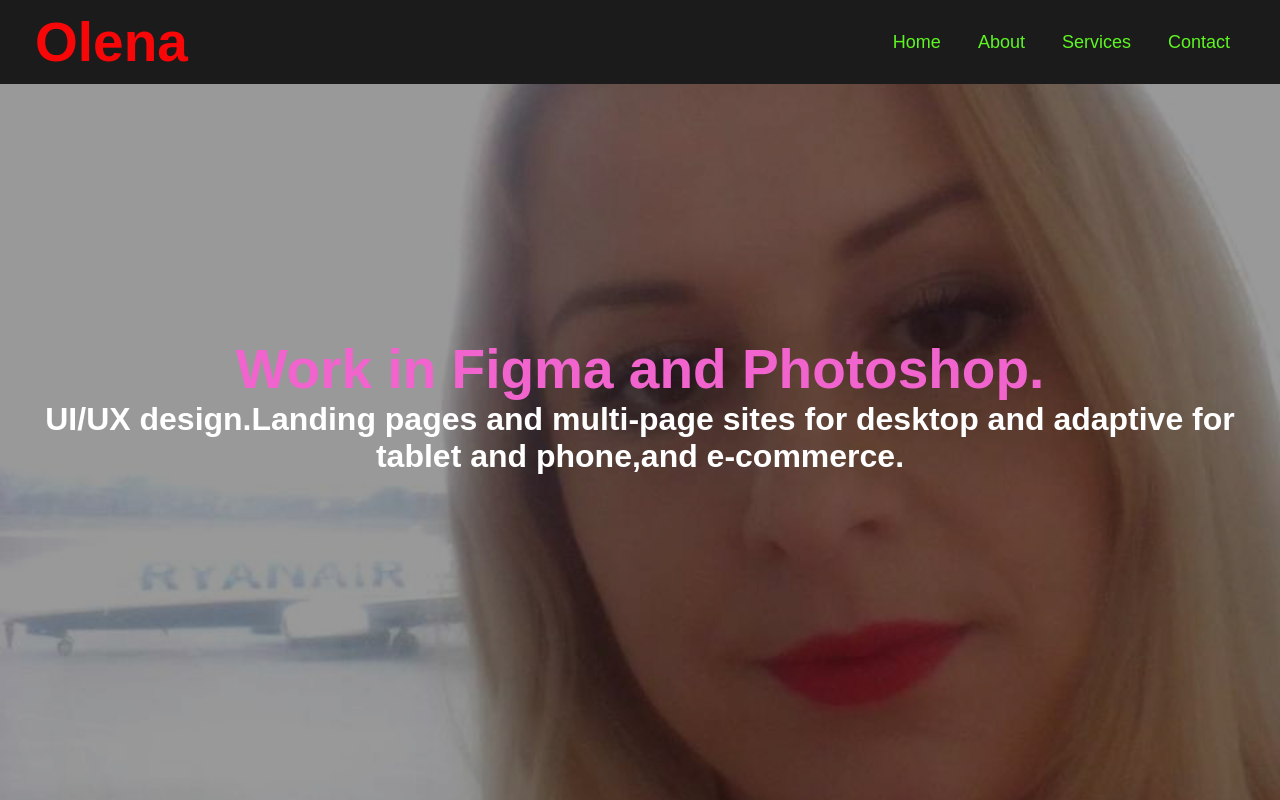
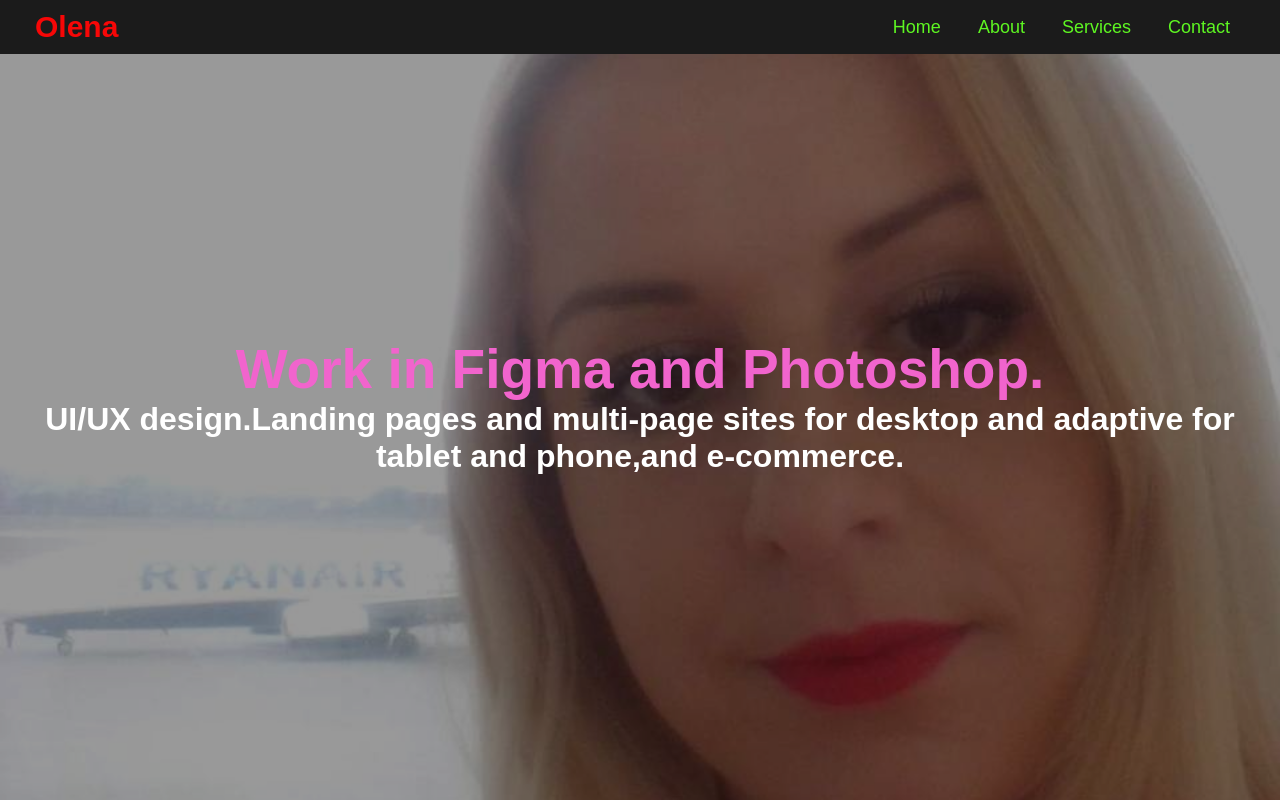
Before and after one commit to Volodymyr-Web/Olena, a plain HTML site: page index.html in a window 1280 px wide. Drawn offline with Linux system fonts and the light colour scheme.

Commit message:
Update style.css

```diff
--- a/style.css
+++ b/style.css
@@ -27,7 +27,7 @@ nav .menu{
 .menu .logo a{
   text-decoration: none;
   color:rgb(247,7,7);
-  font-size: 55px;
+  font-size: 30px;
   font-weight: 600;
 }
 .menu ul{
```
